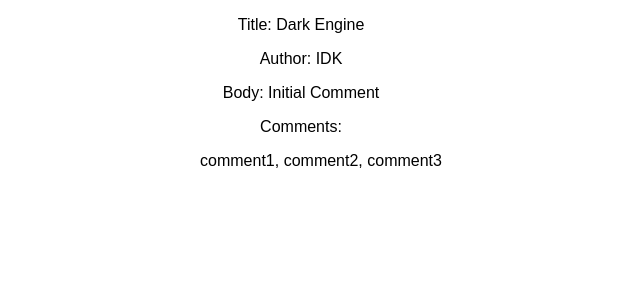
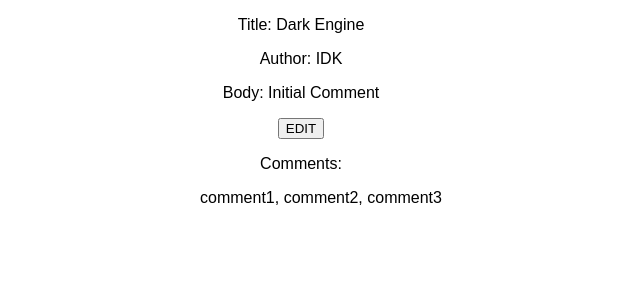
Before and after one commit to TessACraig89/simple-blog-react-Lesson, a React (Create React App) app in the folder my-blog-app/: page / in a window 1280 px wide. Shown: the top 300 px of the page, without its empty margins (339-979 px from the left). Built offline with nearby package versions, Linux system fonts and the light colour scheme.

Commit message:
adds a button that triggers handleClick

```diff
--- a/my-blog-app/src/App.js
+++ b/my-blog-app/src/App.js
@@ -25,6 +25,7 @@ class Post extends Component {
         <p>Title: {this.props.title}</p>
         <p>Author: {this.props.author}</p>
         <p>Body: {this.state.body}</p>
+        <button onClick={this.handleClick}>EDIT</button>
         <p>Comments:</p>
         <ul>
           {this.props.comments.map(function(comment) {
```
